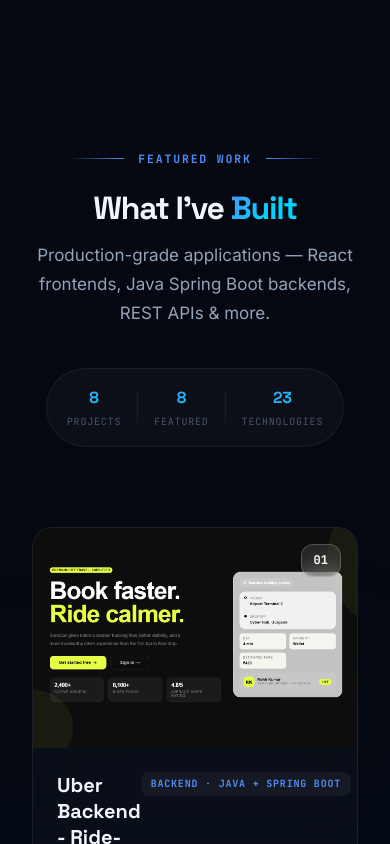
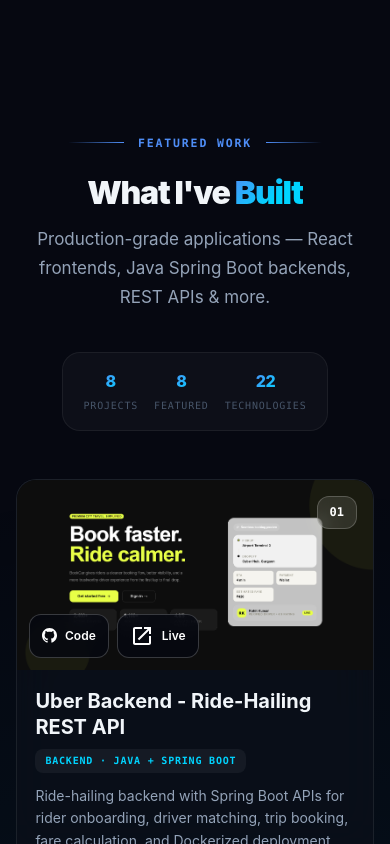
Before and after one commit to ABHINAVX03/Portfolio, a Next.js app: page / in a window 390 px wide. Shown: the part 1156-2000 px from the top of the page. Built offline with nearby package versions, Linux system fonts and the light colour scheme; no server answers.

Commit message:
updated consistent rules

```diff
--- a/src/app/globals.css
+++ b/src/app/globals.css
@@ -16,6 +16,10 @@
 
 /* ============ Design Tokens ============ */
 :root {
+  --font-inter: Inter, -apple-system, BlinkMacSystemFont, "Segoe UI", sans-serif;
+  --font-space-grotesk: "Space Grotesk", Inter, -apple-system, BlinkMacSystemFont, "Segoe UI", sans-serif;
+  --font-jetbrains-mono: "JetBrains Mono", "Fira Code", Consolas, monospace;
+
   /* Brand palette - deep blue-slate + electric accents */
   --c-bg:           #060811;
   --c-bg-secondary: #0b0f1a;
--- a/src/app/layout.jsx
+++ b/src/app/layout.jsx
@@ -1,23 +1,4 @@
-import { Inter, Space_Grotesk, JetBrains_Mono } from "next/font/google";
 import "./globals.css";
-
-const inter = Inter({
-  subsets: ["latin"],
-  variable: "--font-inter",
-  display: "swap",
-});
-
-const spaceGrotesk = Space_Grotesk({
-  subsets: ["latin"],
-  variable: "--font-space-grotesk",
-  display: "swap",
-});
-
-const jetbrainsMono = JetBrains_Mono({
-  subsets: ["latin"],
-  variable: "--font-jetbrains-mono",
-  display: "swap",
-});
 
 export const metadata = {
   metadataBase: new URL("https://abhinavgupta.dev"),
@@ -63,7 +44,7 @@
 
 export default function RootLayout({ children }) {
   return (
-    <html lang="en" className={`${inter.variable} ${spaceGrotesk.variable} ${jetbrainsMono.variable}`}>
+    <html lang="en">
       <head>
         <link rel="icon" href="/logo.png" type="image/png" sizes="32x32" />
       </head>
--- a/src/components/About/About.jsx
+++ b/src/components/About/About.jsx
@@ -42,11 +42,11 @@
 
 const stats = [
   { value: "300+", label: "DSA Problems" },
-  { value: "8.5", label: "CGPA (MCA)" },
+  { value: "8.51", label: "CGPA (MCA)" },
   { value: "8", label: "Projects Shipped" },
-  { value: "1", label: "Internships" },
+  { value: "1", label: "Internship" },
   { value: "7" , label: "Deployments" },
-  { value: "2", label: "Hackthons" },
+  { value: "2", label: "Hackathons" },
   { value: "3", label: "Certifications" },
 ];
 
@@ -89,7 +89,7 @@
     degree: "Master of Computer Applications (MCA)",
     school: "Indian Institute of Information Technology Vadodara (IIIT Vadodara)",
     period: "2025 - 2028",
-    highlight: "GPA: 8.5 / 10 · Gandhinagar, Gujarat",
+    highlight: "GPA: 8.51 / 10 · Gandhinagar, Gujarat",
   },
   {
     degree: "Bachelor of Computer Applications (BCA)",
@@ -100,7 +100,7 @@
 ];
 
 const codingProfiles = [
-  { name: "LeetCode", meta: "200+ DSA solved", url: "https://leetcode.com/" },
+  { name: "LeetCode", meta: "300+ DSA problems", url: "https://leetcode.com/" },
   { name: "GeeksforGeeks", meta: "Active practice", url: "https://www.geeksforgeeks.org/" },
   { name: "GitHub", meta: "ABHINAVX03", url: "https://github.com/ABHINAVX03" },
   { name: "Codeforces", meta: "Pupil", url: "https://codeforces.com/" },
@@ -138,7 +138,7 @@
   const ref = useRef();
   const isInView = useInView(ref, { once: true, margin: "-80px" });
 
-  const bioText = "I'm an MCA student at IIIT Vadodara and a Full Stack Developer focused on production-grade web applications. I build performant frontend experiences with React and architect scalable backend systems using Spring Boot, Node.js, and REST APIs, with additional hands-on blockchain development in Solidity and Web3.";
+  const bioText = "I'm an MCA student at IIIT Vadodara and a full stack developer focused on production-grade web applications. I build performant React interfaces and scalable backend systems with Spring Boot, Node.js, and REST APIs, with additional hands-on blockchain experience in Solidity and Web3.";
   const typewriterText = useTypewriter(bioText, 30);
 
   const [githubData, setGithubData] = useState(null);
--- a/src/components/About/about.module.css
+++ b/src/components/About/about.module.css
@@ -595,10 +595,45 @@
 @media (max-width: 768px) {
   .section {
     padding: 4rem 0;
+    align-items: flex-start;
+  }
+
+  .container {
+    padding: 0 1rem;
+  }
+
+  .sectionLabel {
+    margin-bottom: 2rem;
+  }
+
+  .uniqueLayout {
+    gap: 2.5rem;
+    margin-bottom: 2.5rem;
+  }
+
+  .typewriterContainer,
+  .skillGroup,
+  .proGithubSection {
+    border-radius: 14px;
+    padding: 1.2rem;
   }
 
   .animatedStats {
-    grid-template-columns: 1fr;
+    grid-template-columns: repeat(2, minmax(0, 1fr));
+    gap: 0.8rem;
+  }
+
+  .statCard {
+    border-radius: 14px;
+    padding: 1rem 0.65rem;
+  }
+
+  .statValue {
+    font-size: 30px;
+  }
+
+  .statLabel {
+    font-size: 10px;
   }
 
   .splitGrid {
@@ -606,7 +641,7 @@
   }
 
   .socialsGrid {
-    grid-template-columns: 1fr;
+    grid-template-columns: repeat(2, minmax(0, 1fr));
   }
 
   .activitySection {
@@ -623,7 +658,22 @@
   }
 
   .profileGrid {
-    grid-template-columns: repeat(2, minmax(0, 1fr));
+    grid-template-columns: 1fr;
+  }
+
+  .timelineHead {
+    flex-direction: column;
+    align-items: flex-start;
+    gap: 0.25rem;
+  }
+
+  .proGithubStats {
+    gap: 1rem;
+    padding: 1rem;
+  }
+
+  .proStatDivider {
+    display: none;
   }
 }
 
@@ -930,4 +980,13 @@
   .statsRow {
     grid-template-columns: repeat(2, 1fr);
   }
+
+  .animatedStats,
+  .socialsGrid {
+    grid-template-columns: 1fr;
+  }
+
+  .bio {
+    min-height: 190px;
+  }
 }
--- a/src/components/Contact/contact.module.css
+++ b/src/components/Contact/contact.module.css
@@ -372,8 +372,27 @@
     padding: 4rem 0 0;
   }
 
+  .container {
+    padding: 0 1rem;
+  }
+
+  .header {
+    margin-bottom: 2.5rem;
+  }
+
+  .grid {
+    gap: 2rem;
+    padding-bottom: 4rem;
+  }
+
+  .contactItem {
+    padding: 12px 14px;
+    border-radius: 14px;
+  }
+
   .formColumn {
-    padding: 1.5rem;
+    padding: 1.25rem;
+    border-radius: 18px;
   }
 
   .footerInner {
--- a/src/components/Hero/Hero.tsx
+++ b/src/components/Hero/Hero.tsx
@@ -8,7 +8,7 @@
 
 const skills = ["React", "Next.js", "TypeScript", "Java", "Spring Boot", "PostgreSQL"];
 const roles = ["Full Stack Developer", "Java Spring Boot Engineer", "React Developer"];
-const stats = ["300+ DSA", "8.51 CGPA", "7 Live Demos", "1 Internships"];
+const stats = ["300+ DSA", "8.51 CGPA", "7 Live Demos", "1 Internship"];
 
 const Hero = () => {
   const [roleIndex, setRoleIndex] = useState(0);
@@ -102,8 +102,8 @@
           </p>
 
           <p className="max-w-xl text-sm leading-relaxed text-white/75 sm:text-base">
-            MCA student at IIIT Vadodara (9.0/10), BCA from GGSIPU (9.2/10), Codeforces Pupil, and problem
-            solver with 200+ DSA questions solved.
+            MCA student at IIIT Vadodara (8.51/10), BCA from GGSIPU (9.2/10), Codeforces Pupil, and problem
+            solver with 300+ DSA problems solved.
           </p>
 
           <div className="flex flex-wrap gap-2">
--- a/src/components/Projects/Projects.tsx
+++ b/src/components/Projects/Projects.tsx
@@ -1,6 +1,6 @@
 "use client";
 import styles from "./projects.module.css";
-import { useRef, useState } from "react";
+import { useEffect, useRef, useState } from "react";
 import { motion, useInView } from "framer-motion";
 import projectsData from "@/utils/projects/index.json";
 import Image from "next/image";
@@ -108,9 +108,21 @@
 // Unique project card with reveal animation
 const ProjectCard = ({ project, index }: { project: Project; index: number }) => {
   const [isHovered, setIsHovered] = useState(false);
+  const [isTouchDevice, setIsTouchDevice] = useState(false);
   const [imgSrc, setImgSrc] = useState(project.image);
 
   const cfg = colorConfig[project.color] || colorConfig.primary;
+  const shouldShowActions = isHovered || isTouchDevice;
+
+  useEffect(() => {
+    const mediaQuery = window.matchMedia("(hover: none), (pointer: coarse)");
+    const updateInputMode = () => setIsTouchDevice(mediaQuery.matches);
+
+    updateInputMode();
+    mediaQuery.addEventListener("change", updateInputMode);
+
+    return () => mediaQuery.removeEventListener("change", updateInputMode);
+  }, []);
 
   return (
     <motion.article
@@ -157,7 +169,7 @@
         <motion.div
           className={styles.hoverContent}
           initial={{ opacity: 0, y: 20 }}
-          animate={isHovered ? { opacity: 1, y: 0 } : { opacity: 0, y: 20 }}
+          animate={shouldShowActions ? { opacity: 1, y: 0 } : { opacity: 0, y: 20 }}
           transition={{ duration: 0.3 }}
         >
           <div className={styles.hoverActions}>
@@ -212,7 +224,7 @@
                 color: cfg.accent
               } as any}
               initial={{ opacity: 0, scale: 0 }}
-              animate={isHovered ? { opacity: 1, scale: 1 } : { opacity: 0.85, scale: 1 }}
+              animate={shouldShowActions ? { opacity: 1, scale: 1 } : { opacity: 0.85, scale: 1 }}
               transition={{ delay: tagIndex * 0.1 }}
             >
               {tag}
@@ -226,7 +238,7 @@
         className={styles.cardBorder}
         style={{ background: cfg.gradient } as any}
         initial={{ scaleX: 0 }}
-        animate={isHovered ? { scaleX: 1 } : { scaleX: 0 }}
+        animate={shouldShowActions ? { scaleX: 1 } : { scaleX: 0 }}
         transition={{ duration: 0.4 }}
       />
     </motion.article>
--- a/src/components/Projects/projects.module.css
+++ b/src/components/Projects/projects.module.css
@@ -369,11 +369,20 @@
 
 @media (max-width: 768px) {
   .section {
-    padding: 5rem 0;
+    padding: 4rem 0;
+  }
+
+  .container {
+    padding: 0 1rem;
+  }
+
+  .header {
+    margin-bottom: 3rem;
   }
 
   .masonryGrid {
     grid-template-columns: 1fr;
+    gap: 1.25rem;
   }
 
   .heading {
@@ -382,7 +391,56 @@
 
   .statRow {
     flex-wrap: wrap;
+    justify-content: center;
     gap: 16px;
     padding: 16px 20px;
+    border-radius: 18px;
+  }
+
+  .statDivider {
+    display: none;
+  }
+
+  .cardImage {
+    height: 190px;
+  }
+
+  .cardContent {
+    padding: 1.15rem;
+  }
+
+  .cardHeader {
+    flex-direction: column;
+    gap: 0.55rem;
+  }
+
+  .projectType {
+    align-self: flex-start;
+    white-space: normal;
+  }
+
+  .hoverContent {
+    top: auto;
+    bottom: 12px;
+    justify-content: flex-start;
+    padding: 0 12px;
+    pointer-events: none;
+  }
+
+  .hoverActions {
+    gap: 0.5rem;
+  }
+
+  .actionBtn {
+    padding: 9px 12px;
+    font-size: 12px;
+    pointer-events: auto;
+    background: rgba(6, 8, 17, 0.82);
   }
 }
+
+@media (hover: none) and (pointer: coarse) {
+  .hoverContent {
+    opacity: 1;
+  }
+}
--- a/src/utils/projects/index.json
+++ b/src/utils/projects/index.json
@@ -7,9 +7,9 @@
       "repo": "https://github.com/ABHINAVX03/uberbackend",
       "deploy": "https://book-car-frontend.vercel.app",
       "image": "/projects/project1.png",
-      "description": "Scalable ride-hailing backend built with Java and Spring Boot. Includes REST APIs for user registration, driver matching, ride booking, and fare calculation with layered architecture and Dockerized deployment.",
+      "description": "Ride-hailing backend with Spring Boot APIs for rider onboarding, driver matching, trip booking, fare calculation, and Dockerized deployment.",
       "tags": ["Java", "Spring Boot", "REST APIs", "OOP", "Docker"],
-      "color": "cayan",
+      "color": "cyan",
       "priority": 1,
       "featured": true,
       "year": 2026,
@@ -22,7 +22,7 @@
       "repo": "https://github.com/ABHINAVX03/Traveling_World_Client",
       "deploy": "https://traveling-world-client.vercel.app/",
       "image": "/projects/project2.png",
-      "description": "Full-stack travel web app for browsing and booking travel packages with authentication and admin dashboard. Implements JWT auth, bcrypt password security, and CRUD controls for tour package management.",
+      "description": "MERN travel booking app with JWT auth, bcrypt-secured accounts, package discovery, booking flows, and admin CRUD controls.",
       "tags": ["MongoDB", "Express.js", "React", "Node.js", "JWT"],
       "color": "violet",
       "priority": 2,
@@ -37,9 +37,9 @@
       "repo": "https://github.com/ABHINAVX03/ChatApp-Socket.io",
       "deploy": null,
       "image": "/projects/project4.png",
-      "description": "Real-time chat application with Socket.io enabling instant messaging, chat rooms, and presence indicators. Node.js & Express backend with room-based architecture.",
+      "description": "Socket.io chat app with room-based messaging, live presence indicators, and an Express backend for real-time communication.",
       "tags": ["Socket.io", "Node.js", "Express", "React", "WebSockets"],
-      "color": "green",
+      "color": "emerald",
       "priority": 3,
       "featured": true,
       "year": 2024,
@@ -52,7 +52,7 @@
       "repo": "https://github.com/ABHINAVX03/Voting_Dapp",
       "deploy": "https://votingbeta.netlify.app/",
       "image": "/projects/project5.png",
-      "description": "Blockchain-based voting system with end-to-end on-chain vote recording. Integrates Solidity smart contracts with React frontend, MetaMask, and admin controls for election timing and candidate management.",
+      "description": "Voting DApp with Solidity contracts, MetaMask integration, on-chain vote recording, and admin controls for candidates and election timing.",
       "tags": ["React", "Express.js", "Solidity", "MetaMask", "Ganache"],
       "color": "emerald",
       "priority": 4,
@@ -67,9 +67,9 @@
       "repo": "https://github.com/ABHINAVX03/Hospital_Mangement_backend",
       "deploy": null,
       "image": "/projects/project3.png",
-      "description": "Enterprise hospital management system with patient records, doctor scheduling, and billing modules. Java Spring Boot microservices architecture with PostgreSQL and secure JWT authentication.",
+      "description": "Hospital management backend with patient records, doctor scheduling, billing modules, PostgreSQL persistence, and JWT authentication.",
       "tags": ["Java", "Spring Boot", "JWT", "PostgreSQL", "React"],
-      "color": "cayan",
+      "color": "cyan",
       "priority": 5,
       "featured": true,
       "year": 2026,
@@ -82,8 +82,8 @@
       "repo": "https://github.com/ABHINAVX03/Movie-Ticket",
       "deploy": "https://movie-ticket-phi-tan.vercel.app/",
       "image": "/projects/project6.png",
-      "description": "A movie ticket booking application built with React and integrated with blockchain technology for secure and transparent transactions.",
-      "tags": ["React","Docker","tailwindcss","clerk"],
+      "description": "Movie booking interface with seat selection, Clerk authentication, Tailwind UI, Docker support, and blockchain-backed transaction flow.",
+      "tags": ["React", "Docker", "Tailwind CSS", "Clerk"],
       "color": "violet",
       "priority": 6,
       "featured": true,
@@ -97,8 +97,8 @@
       "repo": "https://github.com/ABHINAVX03/lead_dashboard",
       "deploy": "https://lead-dashboard-jet.vercel.app/dashboard",
       "image": "/projects/project7.png",
-      "description": "A lead management dashboard built with React, providing features for tracking and managing sales leads with integration to a backend API.",
-      "tags": ["React","typescript","tailwindcss","jwt","Express.js","superbase","PostgreSQL"],
+      "description": "Lead management dashboard for tracking sales pipelines, protected API data, JWT auth, and PostgreSQL-backed lead records.",
+      "tags": ["React", "TypeScript", "Tailwind CSS", "JWT", "Express.js", "Supabase", "PostgreSQL"],
       "color": "primary",
       "priority": 7,
       "featured": true,
@@ -106,14 +106,14 @@
       "status": "completed"
     },
     {
-      "id": "lead-dashboard",
-      "name": "Lead Dashboard",
+      "id": "gen-ai-dashboard",
+      "name": "Gen AI Dashboard",
       "type": "Frontend · Next.js",
       "repo": "https://github.com/ABHINAVX03/gen-ai-dashboard",
       "deploy": "https://gen-ai-dashboard-lyart.vercel.app/dashboard",
       "image": "/projects/project8.png",
-      "description": "A lead management dashboard built with React, providing features for tracking and managing sales leads with integration to a backend API.",
-      "tags": ["React","typescript","tailwindcss","next.js","superbase","PostgreSQL"],
+      "description": "Next.js AI dashboard with typed components, protected dashboard routes, analytics views, and PostgreSQL-backed data screens.",
+      "tags": ["React", "TypeScript", "Tailwind CSS", "Next.js", "Supabase", "PostgreSQL"],
       "color": "emerald",
       "priority": 8,
       "featured": true,
--- a/src/utils/resume.json
+++ b/src/utils/resume.json
@@ -7,7 +7,7 @@
     "location": "Delhi, India",
     "github": "https://github.com/ABHINAVX03",
     "linkedin": "https://www.linkedin.com/in/abhinav-gupta-367369167",
-    "summary": "Full Stack Developer and MCA student at IIIT Vadodara specializing in React, Next.js, Java Spring Boot, and blockchain. Strong academic record (9.0 GPA), 200+ DSA problems solved, and hands-on internship experience in blockchain software development."
+    "summary": "Full Stack Developer and MCA student at IIIT Vadodara specializing in React, Next.js, Java Spring Boot, and blockchain. Strong academic record (8.51 CGPA), 300+ DSA problems solved, and hands-on internship experience in blockchain software development."
   },
   "experience": [
     {
@@ -30,7 +30,7 @@
       "degree": "Master of Computer Applications (MCA)",
       "field": "Computer Applications",
       "year": "2025–2027",
-      "gpa": "9.0/10"
+      "gpa": "8.51/10"
     },
     {
       "id": 2,
```
